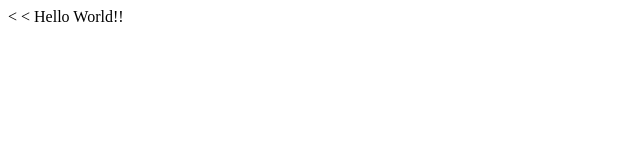
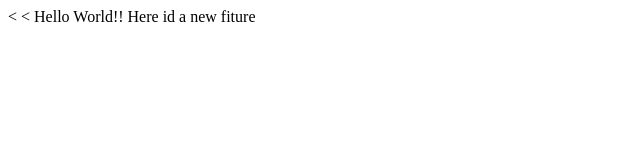
Before and after one commit to AlfaroDanielV/Lecture01, a plain HTML site: page Index.html in a window 1280 px wide. Shown: the whole page, without its empty margins (0-640 px from the left). Drawn offline with Linux system fonts and the light colour scheme.

Commit message:
Added another

```diff
--- a/Index.html
+++ b/Index.html
@@ -4,5 +4,6 @@
     <title>My web page</title>
     <body>
       Hello World!!
+      Here id a new fiture
     </body>
 </head>
```
